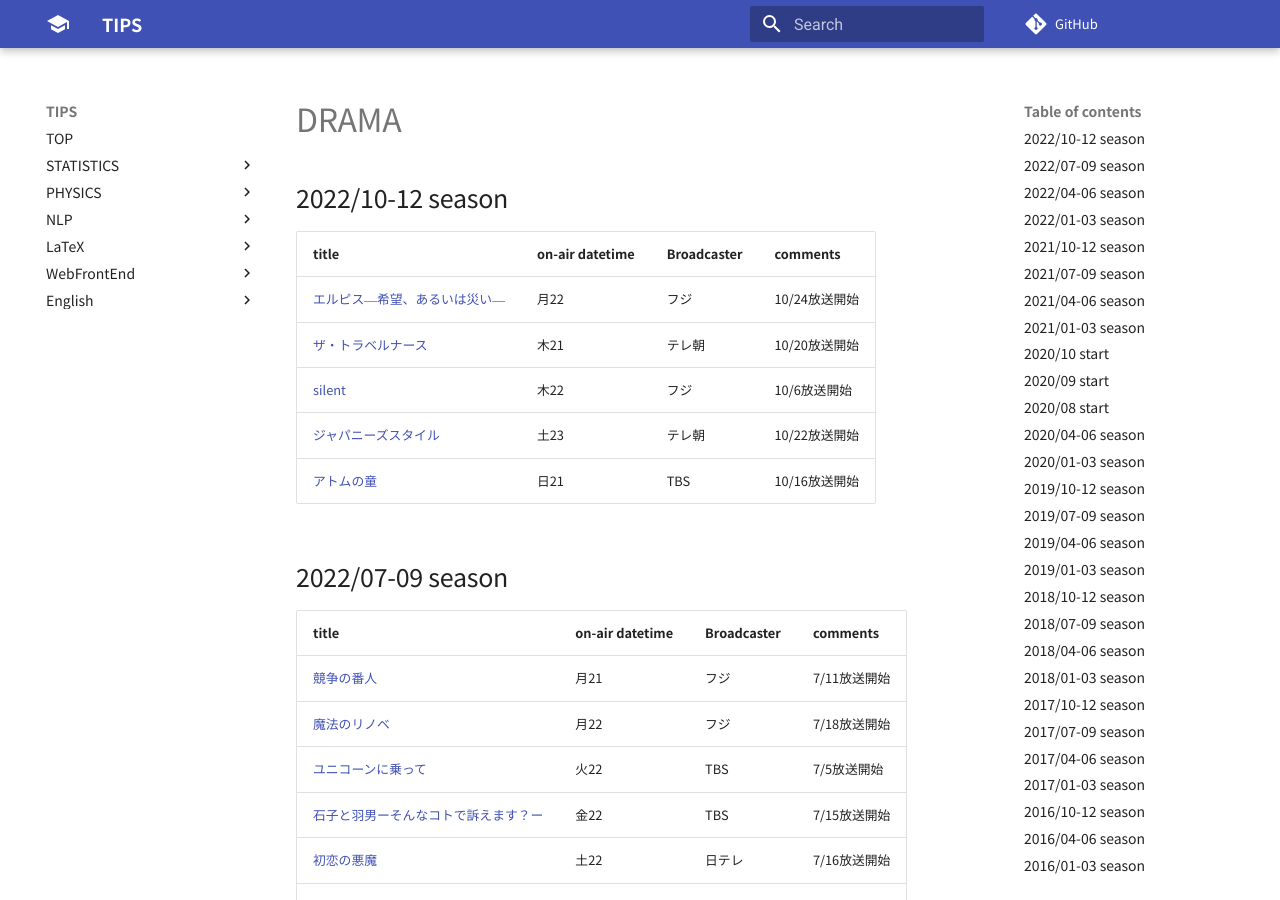
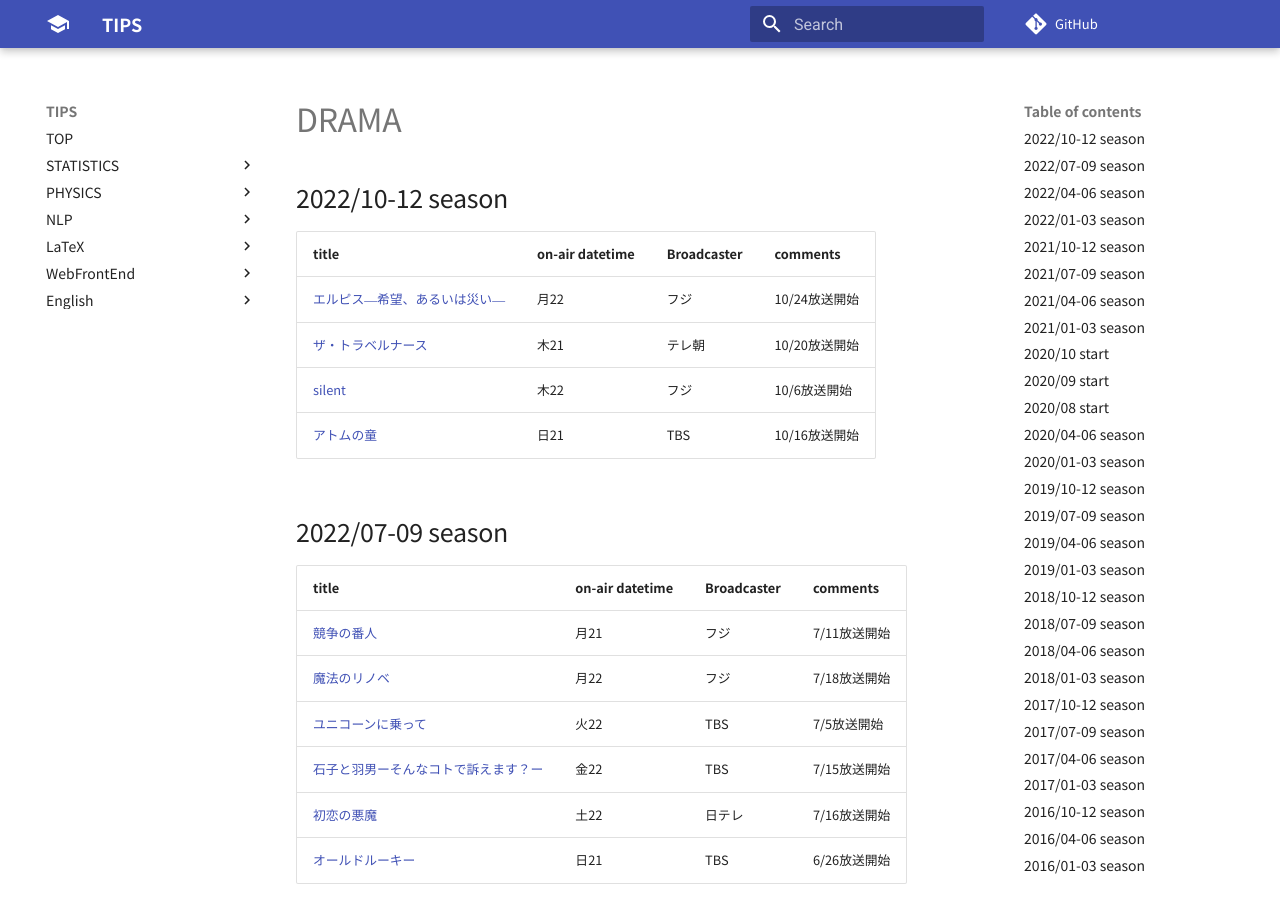
Before and after one commit to aYukiYoshida/tips, an MkDocs documentation site: the page built from docs/favorites/drama.md, in a window 1280 px wide and 900 px high. Built offline with MkDocs 1.6.1 and Material for MkDocs 9.7.7, drawn with Linux system fonts in a browser that asks for light colours; comment, search, counter and statistics services are not loaded.

Commit message:
[del] Modify table of 2022/10-2022/12 of drama doc

```diff
--- a/docs/favorites/drama.md
+++ b/docs/favorites/drama.md
@@ -7,7 +7,6 @@
 |[エルピス―希望、あるいは災い―](https://www.ktv.jp/elpis/)|月22|フジ|10/24放送開始|
 |[ザ・トラベルナース](https://www.tv-asahi.co.jp/the_travelnurse/)|木21|テレ朝|10/20放送開始|
 |[silent](https://www.fujitv.co.jp/silent/)|木22|フジ|10/6放送開始|
-|[ジャパニーズスタイル](https://www.tv-asahi.co.jp/japanese_style/)|土23|テレ朝|10/22放送開始|
 |[アトムの童](https://www.tbs.co.jp/atomnoko_tbs/)|日21|TBS|10/16放送開始|
 
 ## 2022/07-09 season
```
